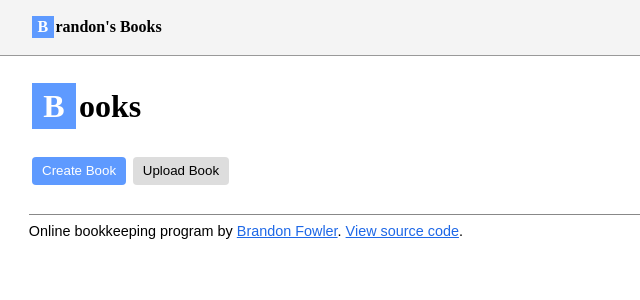
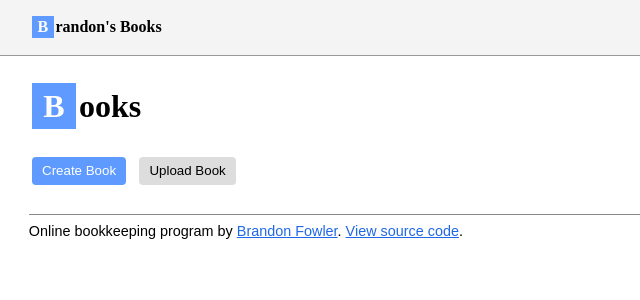
Before and after one commit to BrandonXLF/Brandons-Books, a Vue app: page /books in a window 1280 px wide. Shown: the top 300 px of the page, without its empty margins (0-640 px from the left). Built offline with nearby package versions, Linux system fonts and the light colour scheme.

Commit message:
Correct button spacing on the books page

```diff
--- a/src/views/BookListView.vue
+++ b/src/views/BookListView.vue
@@ -48,7 +48,7 @@
 			titleText="Create Book"
 			submitText="Create"
 		/>
-		<button @click="FileStorage.uploadBook()">Upload Book</button>
+		<button class="upload" @click="FileStorage.uploadBook()">Upload Book</button>
 	</div>
 </template>
 
@@ -71,8 +71,7 @@
 		margin-bottom: 1em;
 	}
 
-	button,
-	:deep(button) {
-		margin-right: 0.5em;
+	.upload {
+		margin-left: 1em;
 	}
 </style>
```
